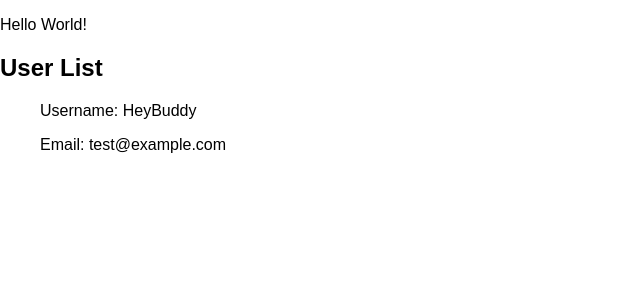
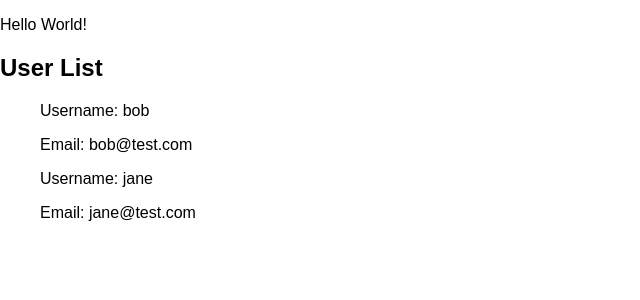
Before and after one commit to Alex-E-Camacho/Cheappist-React, a React (Create React App) app: page / in a window 1280 px wide. Shown: the top 300 px of the page, without its empty margins (0-640 px from the left). Built offline with nearby package versions, Linux system fonts and the light colour scheme.

Commit message:
Successuflly map over hard coded users array in UserListContainer

```diff
--- a/src/UserInfo.js
+++ b/src/UserInfo.js
@@ -4,8 +4,8 @@ class UserInfo extends Component {
   render() {
     return (
       <div>
-        <p>Username: HeyBuddy</p>
-        <p>Email: test@example.com </p>
+        <p>Username: {this.props.u.username}</p>
+        <p>Email: {this.props.u.email}</p>
       </div>
     )
   }
--- a/src/UserList.js
+++ b/src/UserList.js
@@ -2,20 +2,17 @@ import React, { Component } from 'react';
 import UserInfo from './UserInfo';
 
 class UserList extends Component {
-  constructor(props) {
-    super(props);
-
-    this.state = {
-      users: []
-    }
-  }
-
   render() {
     return (
       <div>
         <h2>User List</h2>
           <ul>
-            <UserInfo />
+            {
+              this.props.users.map((user) => {
+                return <UserInfo u={user}/>
+              }
+            )
+            }
           </ul>
       </div>
     )
--- a/src/UserListContainer.js
+++ b/src/UserListContainer.js
@@ -6,14 +6,25 @@ class UserListContainer extends Component {
     super(props);
 
     this.state = {
-      users: []
+      users: [
+        {
+          id: 1,
+          username: "bob",
+          email: "bob@test.com"
+        },
+        {
+          id: 2,
+          username: "jane",
+          email: "jane@test.com"
+        }
+      ]
     }
   }
 
   render() {
     return (
       <div>
-        <UserList />
+        <UserList users={this.state.users}/>
       </div>
     )
   }
```
